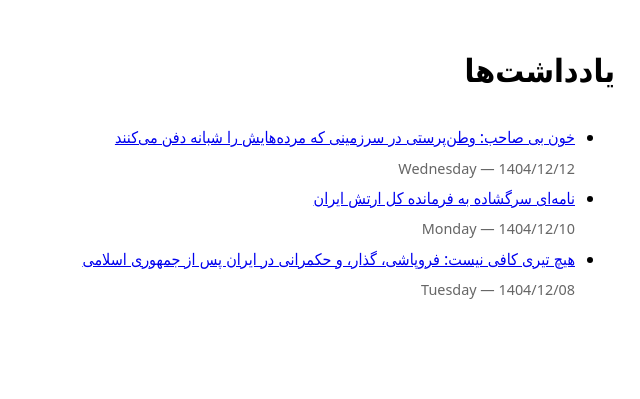
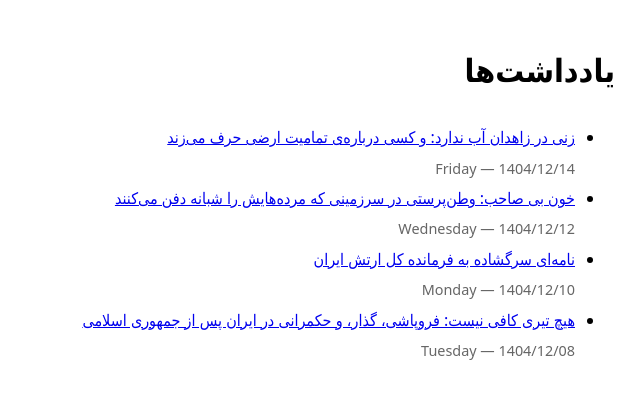
Before and after one commit to sayehbisaheb/sayehbisaheb.github.io, a Jekyll site: the page built from index.html, in a window 1280 px wide. Shown: the top 399 px of the page, without its empty margins (640-1280 px from the left). Built offline with Jekyll 4.4.1, drawn with Linux system fonts in a browser that asks for light colours.

Commit message:
Update taqsim-ya-taqdir.html

```diff
--- a/essays/taqsim-ya-taqdir.html
+++ b/essays/taqsim-ya-taqdir.html
@@ -1,3 +1,9 @@
+---
+layout: essay
+title: "زنی در زاهدان آب ندارد: و کسی درباره‌ی تمامیت ارضی حرف می‌زند"
+date: 2024-04-05
+jalali: "1404/12/14"
+---
 <!DOCTYPE html>
 <html lang="fa" dir="rtl">
 <head>
```
